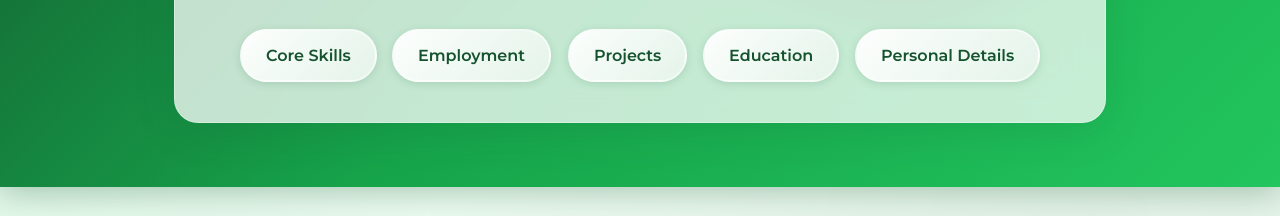
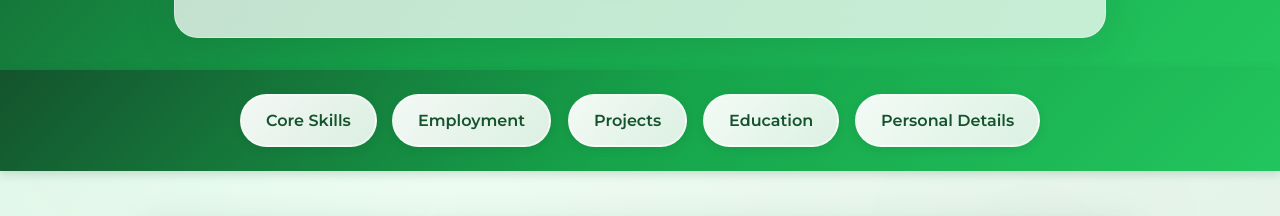
Before and after one commit to mungojerry/plasticfootthing, a plain HTML site: page public/index.html in a window 1280 px wide. Shown: the part 398-614 px from the top of the page. Drawn offline with Linux system fonts and the light colour scheme.

Commit message:
feat: Implement sticky navigation functionality and adjust styles for improved user experience

```diff
--- a/public/index.html
+++ b/public/index.html
@@ -20,15 +20,15 @@
       <img src="img/matt.jpg" alt="Matthew Folkard" class="avatar" />
       <h1>Matthew Folkard</h1>
       <h2>Senior Software Engineer</h2>
-      <nav class="cv-nav" aria-label="CV sections navigation">
-        <a href="#skills" class="nav-pill">Core Skills</a>
-        <a href="#employment" class="nav-pill">Employment</a>
-        <a href="#projects" class="nav-pill">Projects</a>
-        <a href="#education" class="nav-pill">Education</a>
-        <a href="#personal" class="nav-pill">Personal Details</a>
-      </nav>
     </div>
   </header>
+  <nav class="cv-nav" aria-label="CV sections navigation">
+    <a href="#skills" class="nav-pill">Core Skills</a>
+    <a href="#employment" class="nav-pill">Employment</a>
+    <a href="#projects" class="nav-pill">Projects</a>
+    <a href="#education" class="nav-pill">Education</a>
+    <a href="#personal" class="nav-pill">Personal Details</a>
+  </nav>
   <main id="main-content" class="cv-main" role="main" aria-label="CV Content">
     <section id="skills" class="cv-section" aria-labelledby="skills-heading">
       <h3 id="skills-heading">Core Skills</h3>
@@ -224,5 +224,6 @@
   <footer class="cv-footer" role="contentinfo">
     <p>Matthew Folkard &mdash; Senior Software Engineer &mdash; <a href="mailto:mfolkard@gmail.com" aria-label="Contact Matthew Folkard via email">Contact</a></p>
   </footer>
+  <script src="scripts.js"></script>
 </body>
 </html>
--- /dev/null
+++ b/public/scripts.js
@@ -0,0 +1,40 @@
+// Sticky navigation functionality
+(function() {
+  'use strict';
+
+  const nav = document.querySelector('.cv-nav');
+  const header = document.querySelector('.cv-header');
+
+  if (!nav || !header) return;
+
+  // Get initial positions
+  let navTop = 0;
+  let headerBottom = 0;
+
+  function updatePositions() {
+    const headerRect = header.getBoundingClientRect();
+    headerBottom = header.offsetHeight;
+    navTop = header.offsetHeight;
+  }
+
+  function handleScroll() {
+    const scrollTop = window.pageYOffset || document.documentElement.scrollTop;
+
+    // Add stuck class when scrolled past the header
+    if (scrollTop >= headerBottom) {
+      nav.classList.add('is-stuck');
+    } else {
+      nav.classList.remove('is-stuck');
+    }
+  }
+
+  // Initialize
+  updatePositions();
+
+  window.addEventListener('scroll', handleScroll, { passive: true });
+  window.addEventListener('resize', updatePositions);
+  window.addEventListener('load', () => {
+    updatePositions();
+    handleScroll();
+  });
+})();
--- a/public/styles.css
+++ b/public/styles.css
@@ -14,11 +14,6 @@
 
 html {
   scroll-behavior: smooth;
-}
-
-html,
-body {
-  height: 100%;
 }
 
 /* Skip link for keyboard accessibility */
@@ -42,8 +37,6 @@ body {
 body {
   margin: 0;
   font-family: "Montserrat", "Roboto", Arial, Helvetica, sans-serif;
-  display: flex;
-  flex-direction: column;
   min-height: 100vh;
   background: var(--bg);
   background-attachment: fixed;
@@ -109,7 +102,7 @@ body::before {
 .cv-header {
   position: relative;
   overflow: visible;
-  padding: 4rem 2rem 4rem 2rem;
+  padding: 4rem 2rem 2rem 2rem;
   text-align: center;
   background: linear-gradient(135deg, var(--accent) 0%, var(--accent3) 50%, var(--accent2) 100%);
   color: #fff;
@@ -230,7 +223,36 @@ body::before {
   flex-wrap: wrap;
   justify-content: center;
   gap: 1rem;
-  margin-top: 1.5rem;
+  padding: 1.5rem 2rem;
+  position: -webkit-sticky;
+  position: sticky;
+  top: 0;
+  left: 0;
+  right: 0;
+  z-index: 1000;
+  background: linear-gradient(135deg, var(--accent) 0%, var(--accent3) 50%, var(--accent2) 100%);
+  transition: background 0.3s cubic-bezier(0.4, 0, 0.2, 1),
+              box-shadow 0.3s cubic-bezier(0.4, 0, 0.2, 1),
+              backdrop-filter 0.3s cubic-bezier(0.4, 0, 0.2, 1),
+              padding 0.3s cubic-bezier(0.4, 0, 0.2, 1);
+  margin: 0;
+  box-shadow: 0 2px 10px rgba(20, 83, 45, 0.2);
+}
+
+/* Sticky state - when nav moves to top of viewport */
+.cv-nav.is-stuck {
+  background: rgba(255, 255, 255, 0.95) !important;
+  backdrop-filter: blur(20px) !important;
+  -webkit-backdrop-filter: blur(20px) !important;
+  box-shadow: 0 4px 20px rgba(20, 83, 45, 0.15) !important;
+  border-bottom: 2px solid rgba(34, 197, 94, 0.2);
+  padding: 0.8rem 1rem !important;
+}
+
+/* Adjust nav pills for stuck state */
+.cv-nav.is-stuck .nav-pill {
+  padding: 0.5em 1.2em !important;
+  font-size: 0.9rem !important;
 }
 
 .nav-pill {
@@ -258,7 +280,6 @@ body::before {
 }
 
 .cv-main {
-  flex: 1;
   padding: 3rem 1.5rem;
   max-width: 1000px;
   margin: 0 auto;
```
Also changed, not shown: public/img/header.jpg (added).
